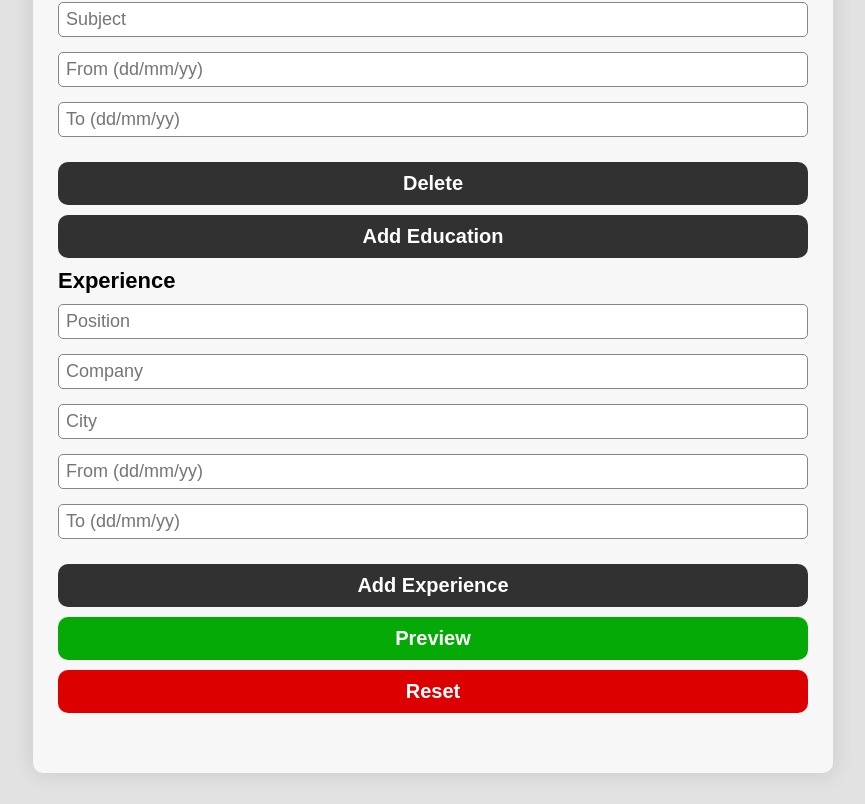
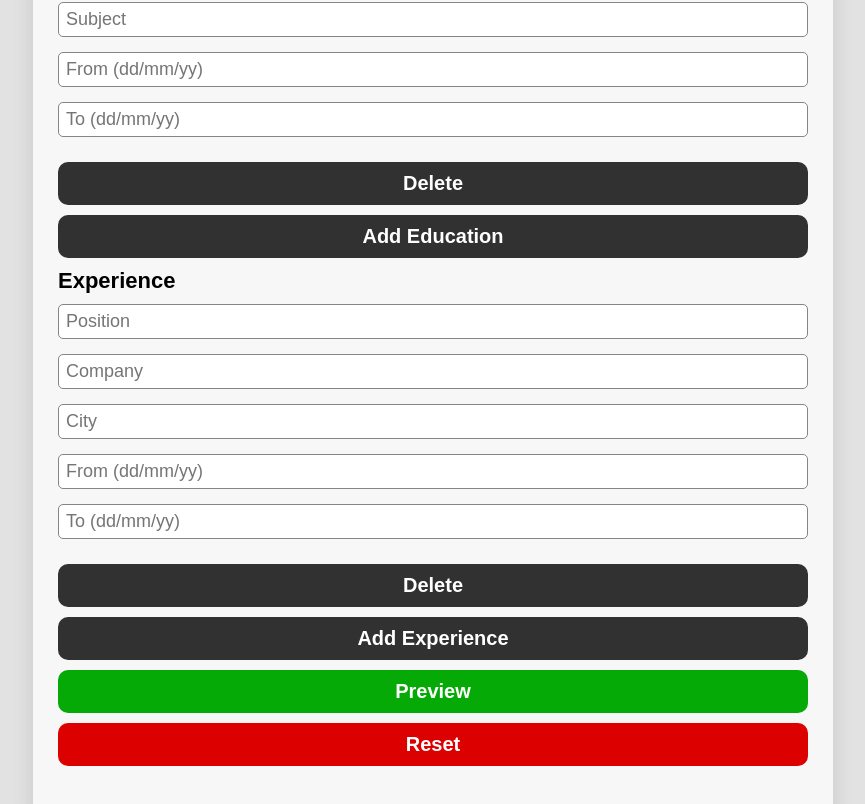
Before and after one commit to bernardkrehula/React-cv-creator, a React (Vite) app in the folder my-app/: page / in a window 1280 px wide. Shown: the part 803-1607 px from the top of the page, without its empty margins (207-1072 px from the left). Built offline with nearby package versions, Linux system fonts and the light colour scheme.

Commit message:
Display new form on click

```diff
--- a/my-app/src/App.jsx
+++ b/my-app/src/App.jsx
@@ -17,8 +17,10 @@ function App() {
   },[]);
 
   const addInfo = (name) => {
-    const info = name + (index.current + 1)
+    index.current += 1;
+    const info = name + index.current
     setFormInfo(prev => ({...prev, [info]: formData[name]}));
+    console.log(formInfo)
   }
 
 
@@ -30,13 +32,26 @@ function App() {
         </div>
         <div className='information'>
           <h2>Personal information</h2>
-          <SingleForm name='personal' formInfo={formInfo} initialized={initialized}/>
+          <SingleForm name='personal' formInfo={formInfo} initialized={initialized} index={index}/>
           <h2>Education</h2>
-          <SingleForm name='education' formInfo={formInfo} initialized={initialized}/>
-          <SingleBtn variation='delete' >Delete</SingleBtn>
-          <SingleBtn variation='add' type='submit'  onClick={() => addInfo('education')}>Add Education</SingleBtn>
+          {Object.keys(formInfo)
+            .filter((key) => key.startsWith('education'))
+            .map((key) => (
+            <div key={key}>
+              <SingleForm key={key} name={key} formInfo={formInfo} initialized={initialized} index={index}/>
+              <SingleBtn variation='delete' >Delete</SingleBtn>
+            </div>
+            ))}
+          <SingleBtn variation='add' type='submit' onClick={() => addInfo('education')}>Add Education</SingleBtn>
           <h2>Experience</h2>
-          <SingleForm name='experience' formInfo={formInfo} initialized={initialized}/>
+          {Object.keys(formInfo)
+            .filter((key) => key.startsWith('experience'))
+            .map((key) => (
+            <div key={key}>
+              <SingleForm key={key} name={key} formInfo={formInfo} initialized={initialized} index={index}/>
+              <SingleBtn variation='delete' >Delete</SingleBtn>
+            </div>
+            ))}
           <SingleBtn variation='add' onClick={() => addInfo('experience')}>Add Experience</SingleBtn>
           <SingleBtn variation='preview'>Preview</SingleBtn>
           <SingleBtn variation='reset'>Reset</SingleBtn>
--- a/my-app/src/SingleForm.jsx
+++ b/my-app/src/SingleForm.jsx
@@ -1,9 +1,10 @@
 
-const SingleForm = ({name, formInfo, initialized}) => {
+const SingleForm = ({name, formInfo, index, initialized}) => {
+
+    const information = name + index.current;
 
     const handleOnChange = (e) => {
-
-        console.log('radi', e.target.value)
+        console.log(formInfo[name && information])
     }
 
     return(
```
